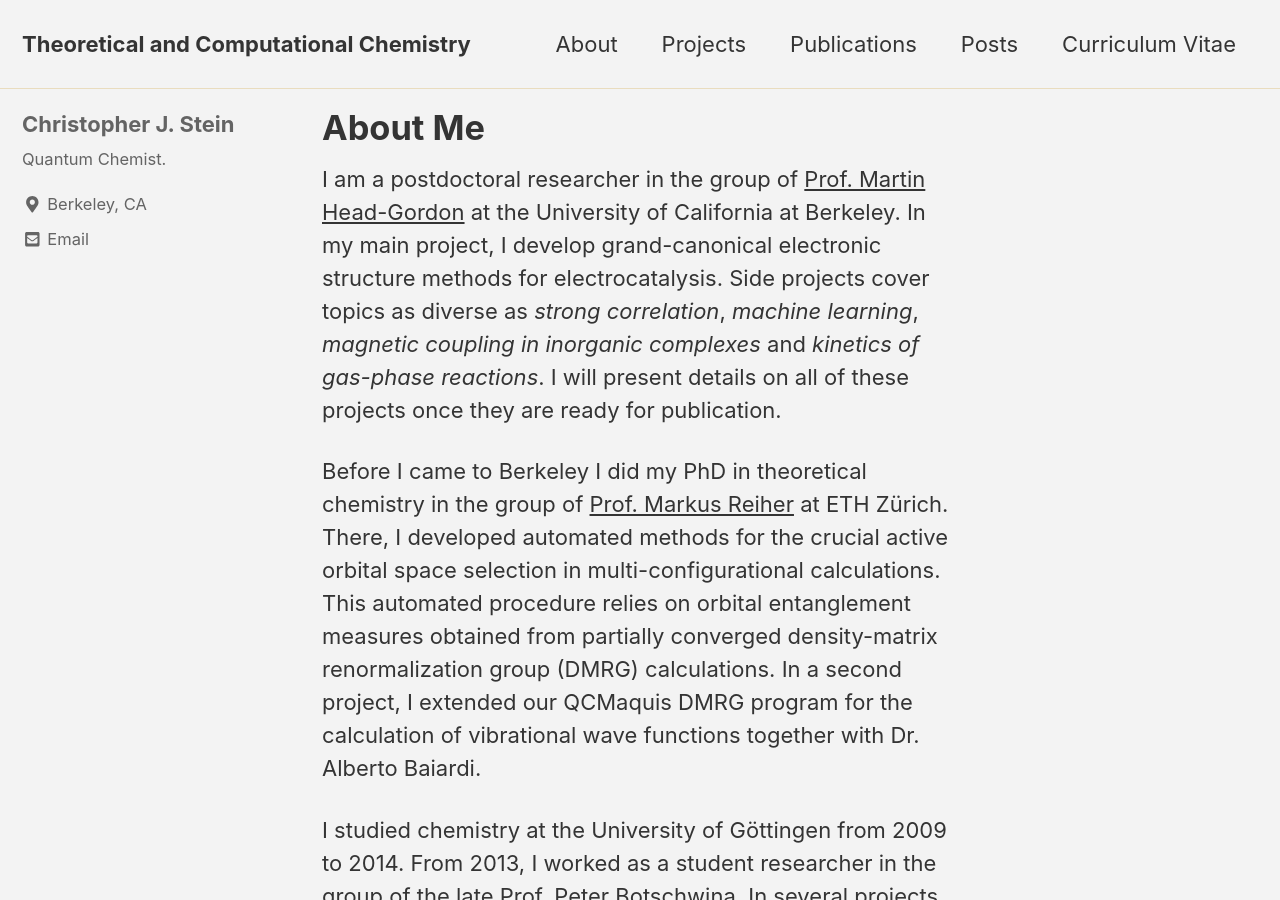
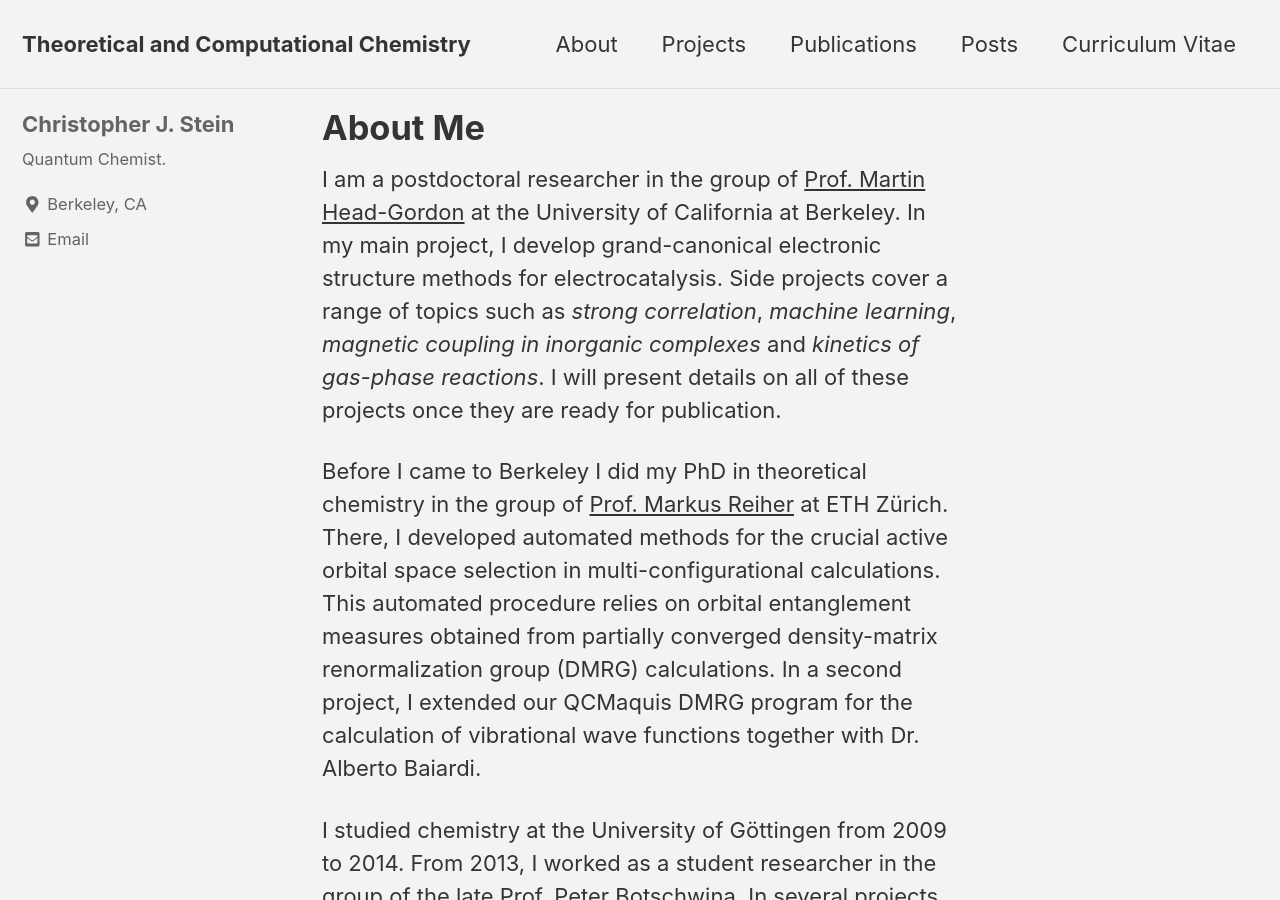
Before and after one commit to steinc/steinc.github.io, a Jekyll site: the page built from _pages/about.md, in a window 1280 px wide and 900 px high. Built offline with Jekyll 4.4.1, drawn with Linux system fonts in a browser that asks for light colours; cached includes are drawn as plain includes; nearby versions of some CDN libraries.

Commit message:
edited about page

```diff
--- a/_pages/about.md
+++ b/_pages/about.md
@@ -6,7 +6,7 @@ permalink: /about/
 
 I am a postdoctoral researcher in the group of [Prof. Martin Head-Gordon](https://mhggroupberkeley.com) at the University of California at Berkeley.
 In my main project, I develop grand-canonical electronic structure methods for electrocatalysis.
-Side projects cover topics as diverse as *strong correlation*, *machine learning*, *magnetic coupling in inorganic complexes* and *kinetics of gas-phase reactions*.
+Side projects cover a range of topics such as *strong correlation*, *machine learning*, *magnetic coupling in inorganic complexes* and *kinetics of gas-phase reactions*.
 I will present details on all of these projects once they are ready for publication.
 
 Before I came to Berkeley I did my PhD in theoretical chemistry in the group of [Prof. Markus Reiher](http://www.reiher.ethz.ch) at ETH Zürich.
```
